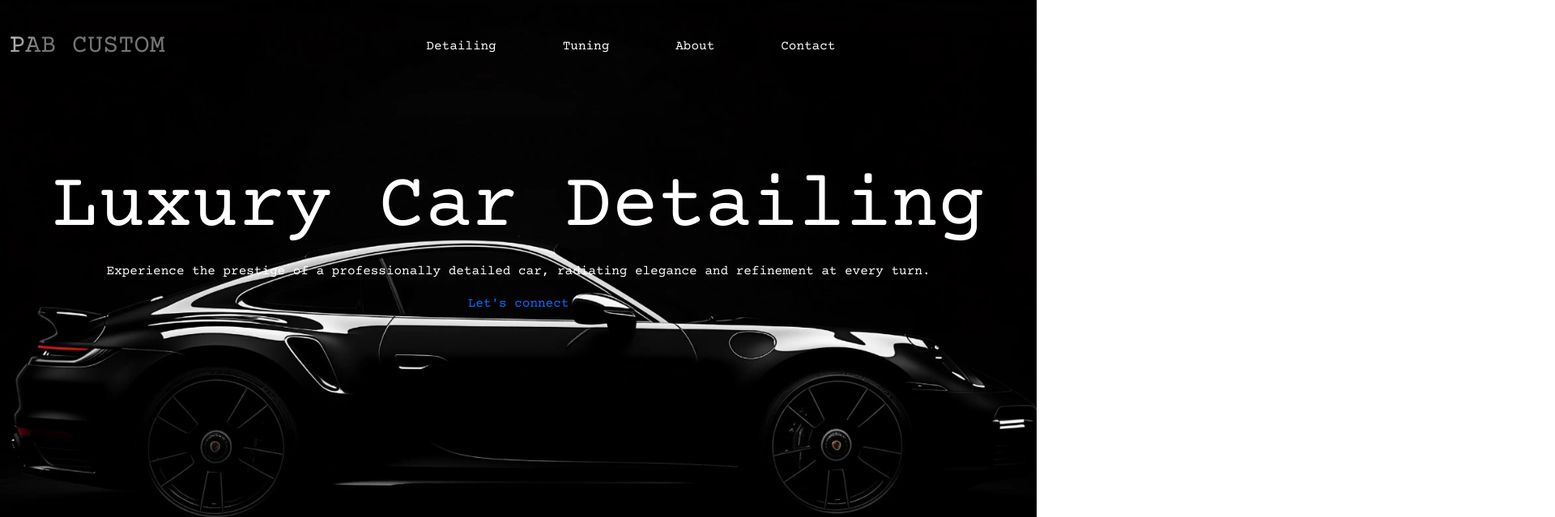
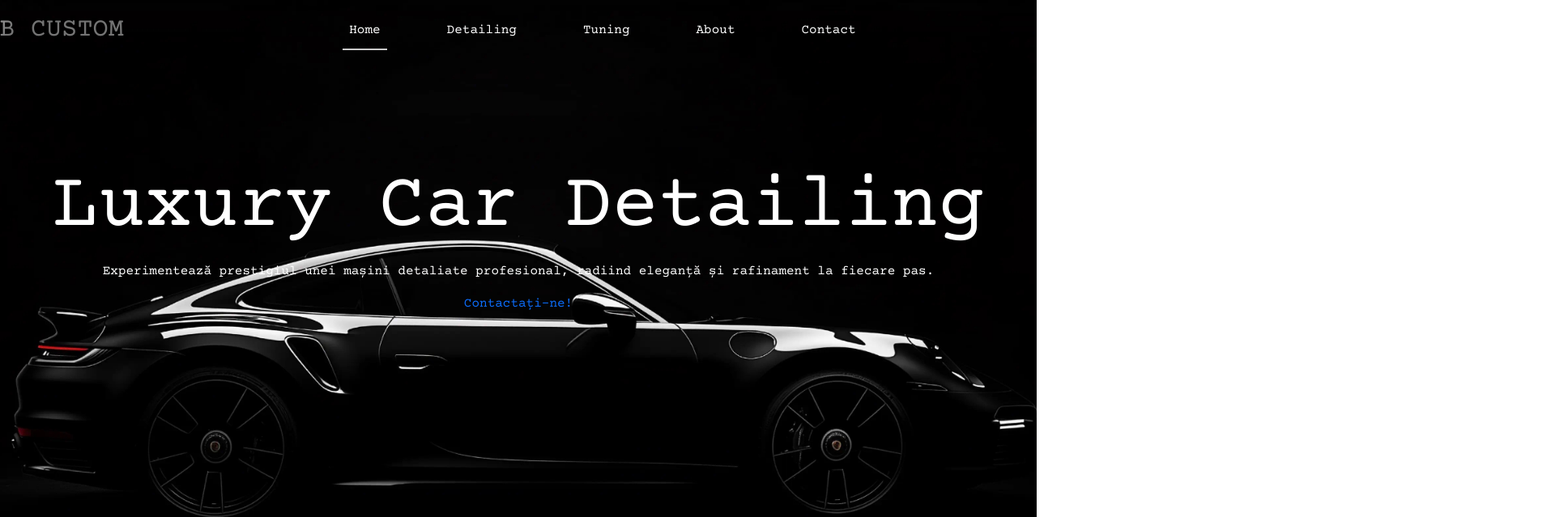
Before and after one commit to RedGhost15/pab-customs, a React (Vite) app in the folder pab-customs/: page / in a window 1280 px wide. Shown: the top 639 px of the page at 81% size, 1920 px wide, since content can reach past the window. Built offline with nearby package versions, Linux system fonts and the light colour scheme; a web font is replaced by a local one.

Commit message:
4th push i think
added more details and fixed the navbar

```diff
--- a/pab-customs/src/App.jsx
+++ b/pab-customs/src/App.jsx
@@ -4,6 +4,7 @@ import './App.css'
 import Navbar from './components/nav/Navbar'
 import Hero from './components/hero/Hero'
 import Detailing from './components/detailing/Detailing'
+import Banner from './components/banner/banner'
 
 function App () {
 
@@ -11,8 +12,12 @@ function App () {
     <>
 
     <Navbar />
-    <Hero />
-    <Detailing />
+    <Hero id="home"/>
+    <Detailing id="detailing"/>
+    <Banner />
+    {/* <Tuning id="tuning" />
+    <About id="about" />
+    <Contact id="contact" /> */}
     </>
   )
 }
--- /dev/null
+++ b/pab-customs/src/components/banner/banner.jsx
@@ -0,0 +1,20 @@
+import React from "react";
+import ScrollVelocity from "../../misc/scrollVelocity/ScrollVelocity"
+
+
+
+const Banner = () => {
+    return (
+        <>
+        <div className="bannerContainer container-fluid">
+            <ScrollVelocity
+                texts={['PAB CUSTOM * DETAILING * TUNING *', 'PAB CUSTOM * DETAILING * TUNING *']}
+                velocity={100}
+                className="custom-scroll-text"
+            />
+        </div>
+        </>
+    );
+};
+
+export default Banner;
--- a/pab-customs/src/components/detailing/Detailing.jsx
+++ b/pab-customs/src/components/detailing/Detailing.jsx
@@ -1,7 +1,7 @@
 import React from "react";
 import 'bootstrap/dist/css/bootstrap.min.css';
 import 'bootstrap/dist/js/bootstrap.bundle.min.js';
-import './Detailing.css'; // Optional for custom styling
+import './Detailing.css';
 
 const Detailing = () => {
     return (
--- a/pab-customs/src/components/hero/Hero.jsx
+++ b/pab-customs/src/components/hero/Hero.jsx
@@ -2,19 +2,31 @@ import React from "react";
 import 'bootstrap/dist/css/bootstrap.min.css';
 import 'bootstrap/dist/js/bootstrap.bundle.min.js';
 import './Hero.css';
+import AnimatedContent from "../../misc/animatedContent/AnimatedContent";
 
 const Hero = () => {
     return (
         <div className="heroContainer container-fluid position-relative vh-100 vw-100 d-flex align-items-top flex-column hero-section">
+            <AnimatedContent
+                distance={150}
+                direction="horizontal"
+                reverse={true}
+                config={{ tension: 80, friction: 20 }}
+                initialOpacity={0.2}
+                animateOpacity
+                scale={1.1}
+                threshold={0.2}
+            >
             <div className="textContainer">
             <h1 className="titleText">Luxury Car Detailing</h1>
             <p className="subtitleText">
-                Experience the prestige of a professionally detailed car,
-                radiating elegance and refinement at every turn.
+            Experimentează prestigiul unei mașini detaliate profesional,
+            radiind eleganță și rafinament la fiecare pas.
             </p>
-            <a href="#" className="heroCall">Let's connect</a>
+            <a href="#" className="heroCall">Contactați-ne!</a>
             </div>
 
+            </AnimatedContent>
         </div>
     );
 };
--- a/pab-customs/src/components/nav/Navbar.css
+++ b/pab-customs/src/components/nav/Navbar.css
@@ -1,4 +1,5 @@
 @import url("https://fonts.googleapis.com/css2?family=Courier+Prime:ital,wght@0,400;0,700;1,400;1,700&family=Emblema+One&family=Finlandica:ital,wght@0,400..700;1,400..700&family=Libre+Baskerville:ital,wght@0,400;0,700;1,400&family=Manrope:wght@200..800&family=Nunito:ital,wght@0,200..1000;1,200..1000&family=Raleway:ital,wght@0,100..900;1,100..900&family=Roboto:ital,wght@0,100;0,300;0,400;0,500;0,700;0,900;1,100;1,300;1,400;1,500;1,700;1,900&family=Urbanist:ital,wght@0,100..900;1,100..900&family=VT323&display=swap");
+
 * {
     font-family: "Courier Prime", monospace;
 }
@@ -13,17 +14,18 @@
     --color7: linear-gradient(90deg, rgba(0, 0, 128, 1) 3%, rgba(165, 7, 45, 1) 42%, rgba(71, 11, 160, 1) 72%, rgba(154, 16, 208, 1) 95%);
 }
 
+/* Default Navbar */
 .navbar {
     z-index: 100;
     position: fixed;
-    margin-top: 20px;
+    width: 100%;
     display: flex;
     align-items: center;
     justify-content: center;
+    background-color: transparent; /* Default transparent */
+    transition: background-color 0.3s ease, color 0.3s ease;
 }
-.navbar-brand {
-    margin: 0px;
-}
+
 .navbar-nav {
     width: 1150px;
     display: flex;
@@ -31,6 +33,7 @@
     justify-content: center;
     gap: 50px;
 }
+
 .navContainer {
     max-width: 1500px;
     width: 100%;
@@ -38,10 +41,23 @@
     align-items: center;
     justify-content: center;
 }
+
+/* Navbar Scrolled */
+.navbar-scrolled {
+    background-color: var(--color6) !important; /* White background */
+    box-shadow: 0 2px 10px rgba(0, 0, 0, 0.1);
+}
+
+/* Text color when navbar is scrolled */
+.navbar-scrolled .navbar-brand,
+.navbar-scrolled .nav-link {
+    color: var(--color4) !important; /* Black text */
+}
+
 /* Nav Links */
 .nav-link {
-    color: var(--color6) !important; /* White text */
-    margin: 0 0.5rem; /* Spacing between nav items */
+    color: var(--color6) !important; /* White text initially */
+    margin: 0 0.5rem;
     position: relative;
     text-decoration: none;
     font-size: 1rem;
@@ -50,12 +66,12 @@
     font-weight: 500;
 }
 
-/* Hover Effect for Nav Links */
+/* Hover Effect */
 .nav-link:hover {
-    color: var(--color5) !important; /* Green hover color */
+    color: var(--color5) !important;
 }
 
-/* Underline Animation for Nav Links */
+/* Underline Animation */
 .nav-link::after {
     content: "";
     position: absolute;
@@ -63,39 +79,29 @@
     bottom: -2px;
     width: 100%;
     height: 2px;
-    background-color: var(--color5); /* Green underline */
+    background-color: var(--color5);
     transform: scaleX(0);
     transition: transform 0.3s ease;
 }
 
-.nav-link:hover::after {
-    transform: scaleX(1); /* Show underline on hover */
+.nav-link:hover::after,
+.nav-link.active::after {
+    transform: scaleX(1);
 }
 
-/* Active Nav Link */
-.nav-link.active {
-    color: var(--color5) !important; /* Green active color */
-}
-
-.nav-link.active::after {
-    transform: scaleX(1); /* Show underline for active link */
-}
-
-.navbar-toggler {
-    border: none;
-}
-.navbar-toggler::after:active {
-    border: none;
+/* When scrolled, change underline to black */
+.navbar-scrolled .nav-link::after {
+    background-color: var(--color4);
 }
 
 /* Responsive Design */
 @media (max-width: 992px) {
     .navbar-nav {
-        margin-top: 1rem; /* Add space between burger menu and links */
+        margin-top: 1rem;
     }
 
     .nav-link {
-        margin: 0.5rem 0; /* Add spacing between links */
+        margin: 0.5rem 0;
     }
 }
 
@@ -103,9 +109,6 @@
     .navbar-nav {
         margin-top: 1rem;
         align-items: center;
-        justify-content: center; /* Add space between burger menu and links */
-    }
-    .nav-link {
-        margin: 0.5rem 0; /* Add spacing between links */
+        justify-content: center;
     }
 }
--- a/pab-customs/src/components/nav/Navbar.jsx
+++ b/pab-customs/src/components/nav/Navbar.jsx
@@ -1,28 +1,85 @@
-import React, {useState} from "react";
+import React, { useState, useEffect } from "react";
 import 'bootstrap/dist/css/bootstrap.min.css';
 import 'bootstrap/dist/js/bootstrap.bundle.min.js';
 import './Navbar.css';
-import ShinyText from '../../misc/shinyText/ShinyText'
+import ShinyText from '../../misc/shinyText/ShinyText';
+import AnimatedContent from '../../misc/animatedContent/AnimatedContent'
 
 const Navbar = () => {
     const [activeLink, setActiveLink] = useState('home');
+    const [navbarScrolled, setNavbarScrolled] = useState(false);
 
-    const handleClick = (link) => {
-        setActiveLink(link);
+    useEffect(() => {
+        const handleScroll = () => {
+            if (window.scrollY < 50) {
+                setActiveLink('home');
+                setNavbarScrolled(false); // Reset navbar style when at the top
+            } else {
+                setNavbarScrolled(true);
+            }
+
+            const sections = ['home', 'detailing', 'tuning', 'about', 'contact'];
+            for (const section of sections) {
+                const element = document.getElementById(section);
+                if (element) {
+                    const rect = element.getBoundingClientRect();
+                    if (rect.top <= 100 && rect.bottom >= 100) {
+                        setActiveLink(section);
+                        break;
+                    }
+                }
+            }
+        };
+
+        window.addEventListener('scroll', handleScroll);
+        setActiveLink('home');
+
+        return () => {
+            window.removeEventListener('scroll', handleScroll);
+        };
+    }, []);
+
+    const scrollToSection = (id) => {
+        if (id === 'home') {
+            scrollToTop();
+        } else {
+            const element = document.getElementById(id);
+            if (element) {
+                window.scrollTo({
+                    top: element.offsetTop - 50,
+                    behavior: 'smooth',
+                });
+            }
+        }
+    };
+
+    const scrollToTop = () => {
+        window.scrollTo({ top: 0, behavior: 'smooth' });
+        setActiveLink('home');
+        setNavbarScrolled(false); // Ensure navbar resets when scrolling to top
     };
 
     return (
-        <nav className="navbar navbar-expand-lg fixed-top">
+
+        <nav className={`navbar navbar-expand-lg fixed-top ${navbarScrolled ? 'navbar-scrolled' : ''}`}>
+            <AnimatedContent
+                distance={150}
+                direction="horizontal"
+                reverse={false}
+                config={{ tension: 80, friction: 20 }}
+                initialOpacity={0.2}
+                animateOpacity
+                scale={1.1}
+                threshold={0.2}
+            >
+
             <div className="navContainer container-fluid">
-
-                {/* Logoo */}
-
-                <a href="" className="navbar-brand">
-                    {/* <img src="/logo/pab-logo.png" alt="Logo" width="50" /> */}
-                    <ShinyText text="PAB CUSTOM" disabled={false} speed={3} className='custom-class' />
+                            <a href="#" className="navbar-brand" onClick={(e) => {
+                                e.preventDefault();
+                                scrollToTop();
+                            }}>
+                                <ShinyText text="PAB CUSTOM" disabled={false} speed={3} className='shinyText' />
                             </a>
-
-                {/* Boorgir Menu (visible on el mobile) */}
 
                             <button
                                 className="navbar-toggler"
@@ -36,37 +93,29 @@ const Navbar = () => {
                                 <span className="navbar-toggler-icon"></span>
                             </button>
 
-                {/* collapsible menu */}
-
                             <div className="collapse navbar-collapse" id="navbarNav">
-
-                    {/* nav ul */}
                                 <ul className="navbar-nav">
-
-                        {/* nav items */}
-                        <li className="nav-item">
-                            <a href="#" className={`nav-link ${activeLink === 'detailing' ? 'active' : ''}`} onClick={() => handleClick('detailing')}>Detailing</a>
+                                    {['home', 'detailing', 'tuning', 'about', 'contact'].map((section) => (
+                                        <li className="nav-item" key={section}>
+                                            <a
+                                                href={`#${section}`}
+                                                className={`nav-link ${activeLink === section ? 'active' : ''}`}
+                                                onClick={(e) => {
+                                                    e.preventDefault();
+                                                    scrollToSection(section);
+                                                }}
+                                            >
+                                                {section.charAt(0).toUpperCase() + section.slice(1)}
+                                            </a>
                                         </li>
-
-                        <li className="nav-item">
-                            <a href="#" className={`nav-link ${activeLink === 'tuning' ? 'active' : ''}`} onClick={() => handleClick('tuning')}>Tuning</a>
-                        </li>
-
-                        <li className="nav-item">
-                            <a href="#" className={`nav-link ${activeLink === 'about' ? 'active' : ''}`} onClick={() => handleClick('about')}>About</a>
-                        </li>
-
-                        <li className="nav-item">
-                            <a href="#" className={`nav-link ${activeLink === 'contact' ? 'active' : ''}`} onClick={() => handleClick('contact')}>Contact</a>
-                        </li>
-
-
+                                    ))}
                                 </ul>
                             </div>
+                        </div>
 
-            </div>
+            </AnimatedContent>
         </nav>
-    )
-}
+    );
+};
 
 export default Navbar;
```
Also changed, not shown: pab-customs/src/misc/scrollReveal/ScrollReveal.css (added, +13 -0 lines), pab-customs/src/misc/scrollReveal/ScrollReveal.jsx (added, +111 -0 lines). Lines whose indentation alone changed are shown as unchanged.
